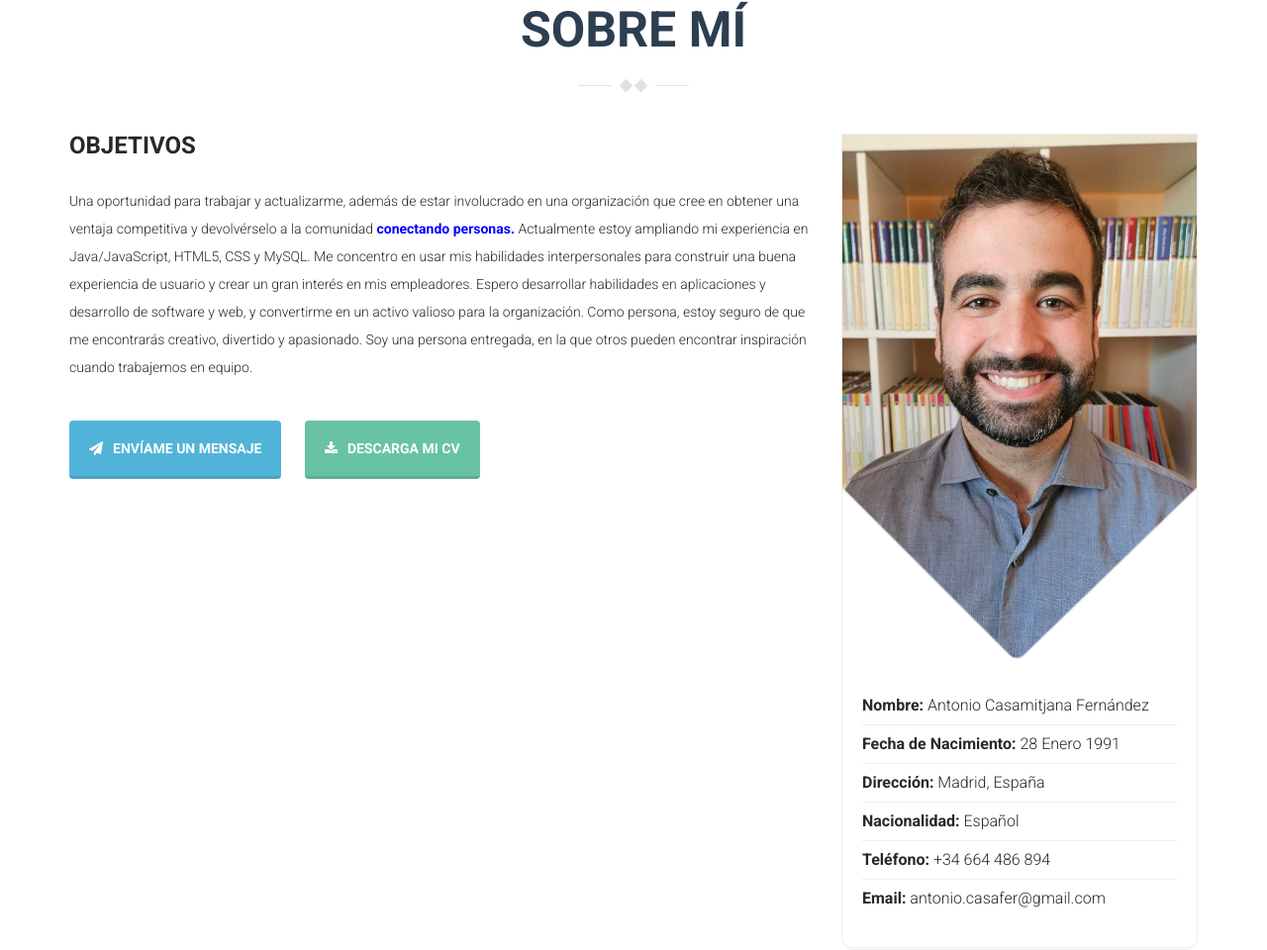
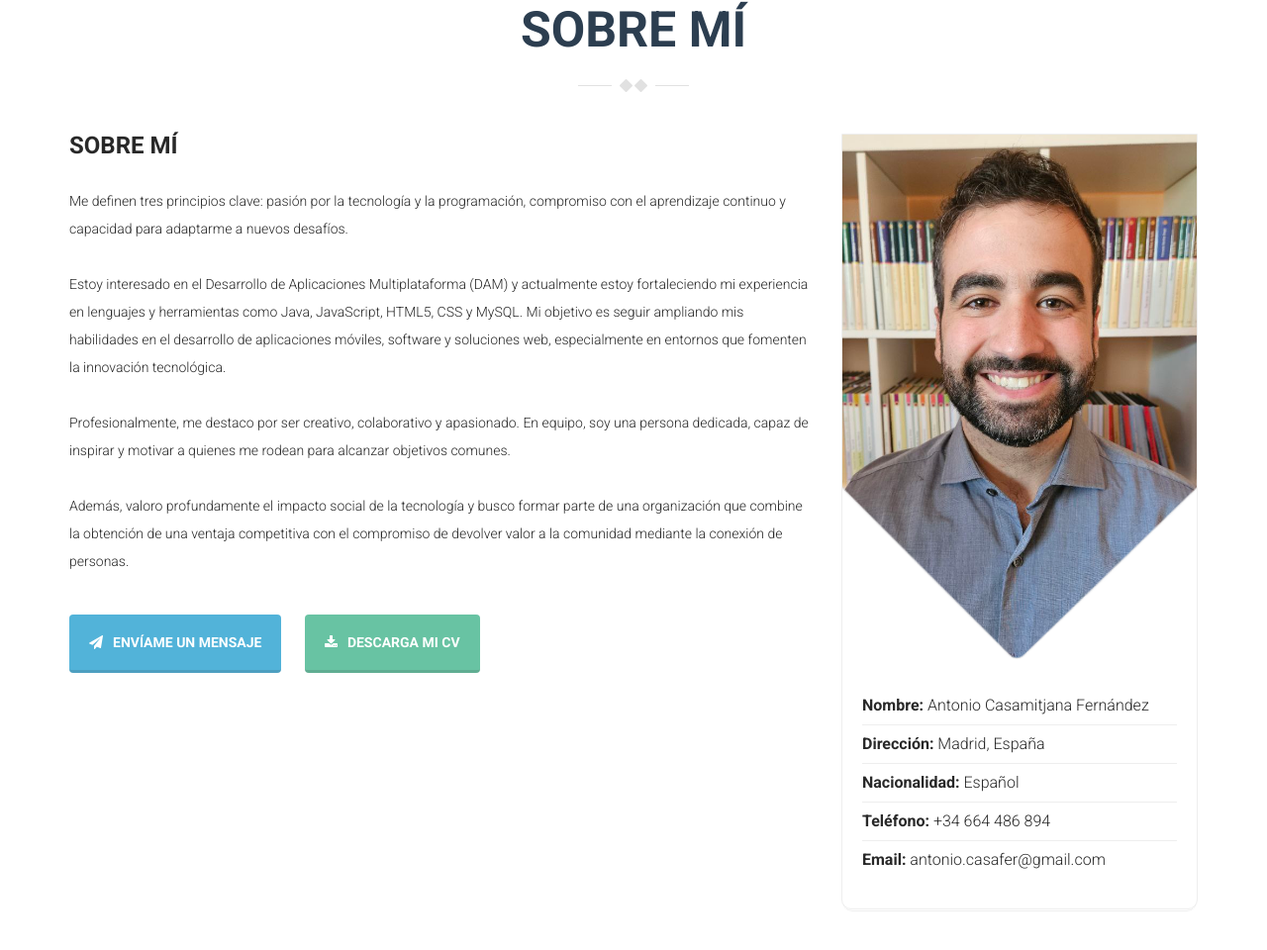
Before and after one commit to PIKKRR/Portfolio2.0, a plain HTML site: page index.html in a window 1280 px wide. Shown: the part 977-1937 px from the top of the page at 99% size. Drawn offline with Linux system fonts and the light colour scheme; a script that the page names is missing.

Commit message:
Update231224

```diff
--- a/index.html
+++ b/index.html
@@ -107,7 +107,6 @@
               </div>
               <ul>
                 <li><strong>Nombre:</strong> Antonio Casamitjana Fernández</li>
-                <li><strong>Fecha de Nacimiento:</strong> 28 Enero 1991</li>
                 <li><strong>Dirección:</strong> Madrid, España</li>
                 <li><strong>Nacionalidad:</strong> Español</li>
                 <li><strong>Teléfono:</strong> +34 664 486 894</li>
@@ -118,13 +117,16 @@
 
           <div class="col-md-8 col-md-pull-4">
             <div class="short-info wow fadeInUp">
-              <h3>Objetivos</h3>
-              <p>Una oportunidad para trabajar y actualizarme, además de estar involucrado en una organización que cree en obtener una ventaja competitiva y devolvérselo a la comunidad <strong id="telefonica">conectando personas.</strong> Actualmente estoy ampliando mi experiencia en Java/JavaScript, HTML5, CSS y MySQL. Me concentro en usar mis habilidades interpersonales para construir una buena experiencia de usuario y crear un gran interés en mis empleadores. Espero desarrollar habilidades en aplicaciones y desarrollo de software y web, y convertirme en un activo valioso para la organización. Como persona, estoy seguro de que me encontrarás creativo, divertido y apasionado. Soy una persona entregada, en la que otros pueden encontrar inspiración cuando trabajemos en equipo.</p>
+              <h3>Sobre mí</h3>
+              <p>Me definen tres principios clave: pasión por la tecnología y la programación, compromiso con el aprendizaje continuo y capacidad para adaptarme a nuevos desafíos.
+              </br></br>Estoy interesado en el Desarrollo de Aplicaciones Multiplataforma (DAM) y actualmente estoy fortaleciendo mi experiencia en lenguajes y herramientas como Java, JavaScript, HTML5, CSS y MySQL. Mi objetivo es seguir ampliando mis habilidades en el desarrollo de aplicaciones móviles, software y soluciones web, especialmente en entornos que fomenten la innovación tecnológica.
+              </br></br>Profesionalmente, me destaco por ser creativo, colaborativo y apasionado. En equipo, soy una persona dedicada, capaz de inspirar y motivar a quienes me rodean para alcanzar objetivos comunes.
+              </br></br>Además, valoro profundamente el impacto social de la tecnología y busco formar parte de una organización que combine la obtención de una ventaja competitiva con el compromiso de devolver valor a la comunidad mediante la conexión de personas.</p>
             </div>
 
             <div class="download-button">
               <a class="btn btn-info btn-lg" href="#contact"><i class="fa fa-paper-plane"></i>Envíame un mensaje</a>
-              <a class="btn btn-primary btn-lg" href="mycv.pdf" download><i class="fa fa-download"></i>Descarga mi cv</a>
+              <a class="btn btn-primary btn-lg" href="CV_ACF.pdf" download><i class="fa fa-download"></i>Descarga mi cv</a>
             </div>
           </div>
 
```
Also changed, not shown: 2 other files.
